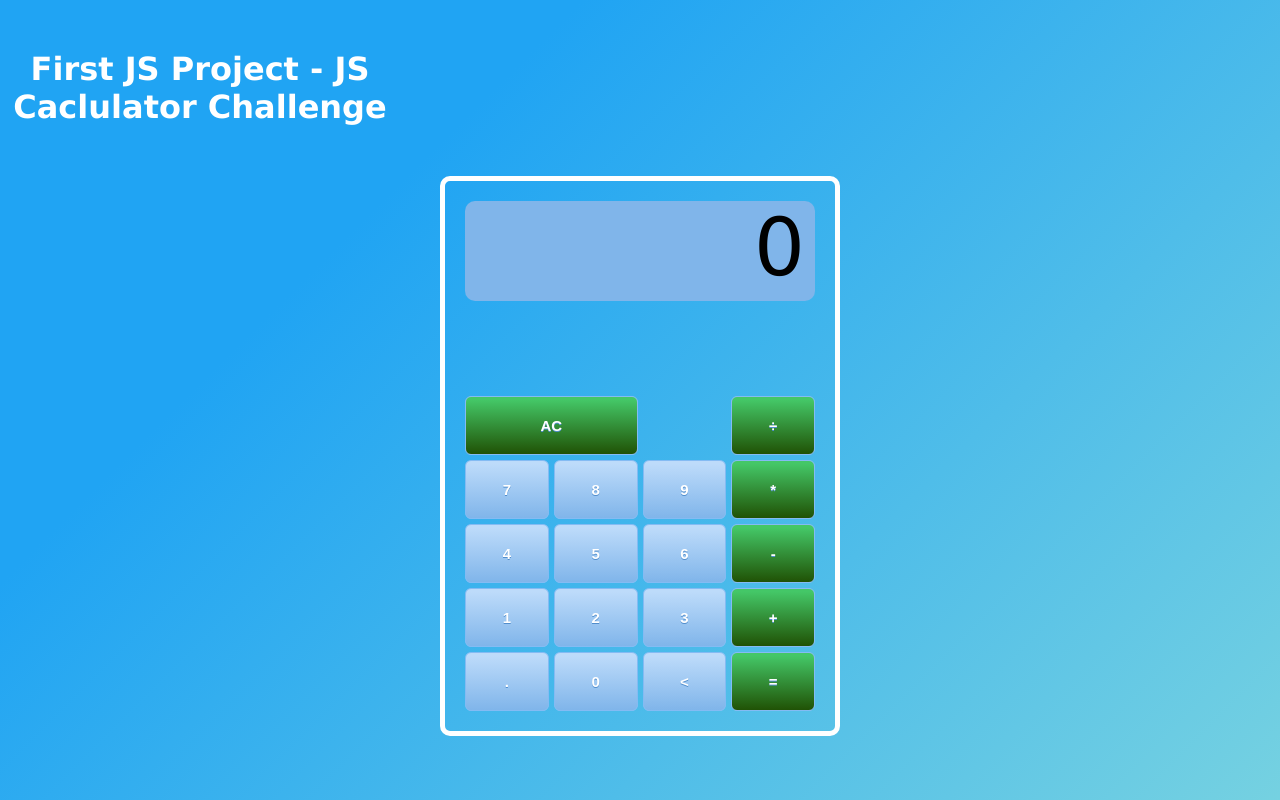
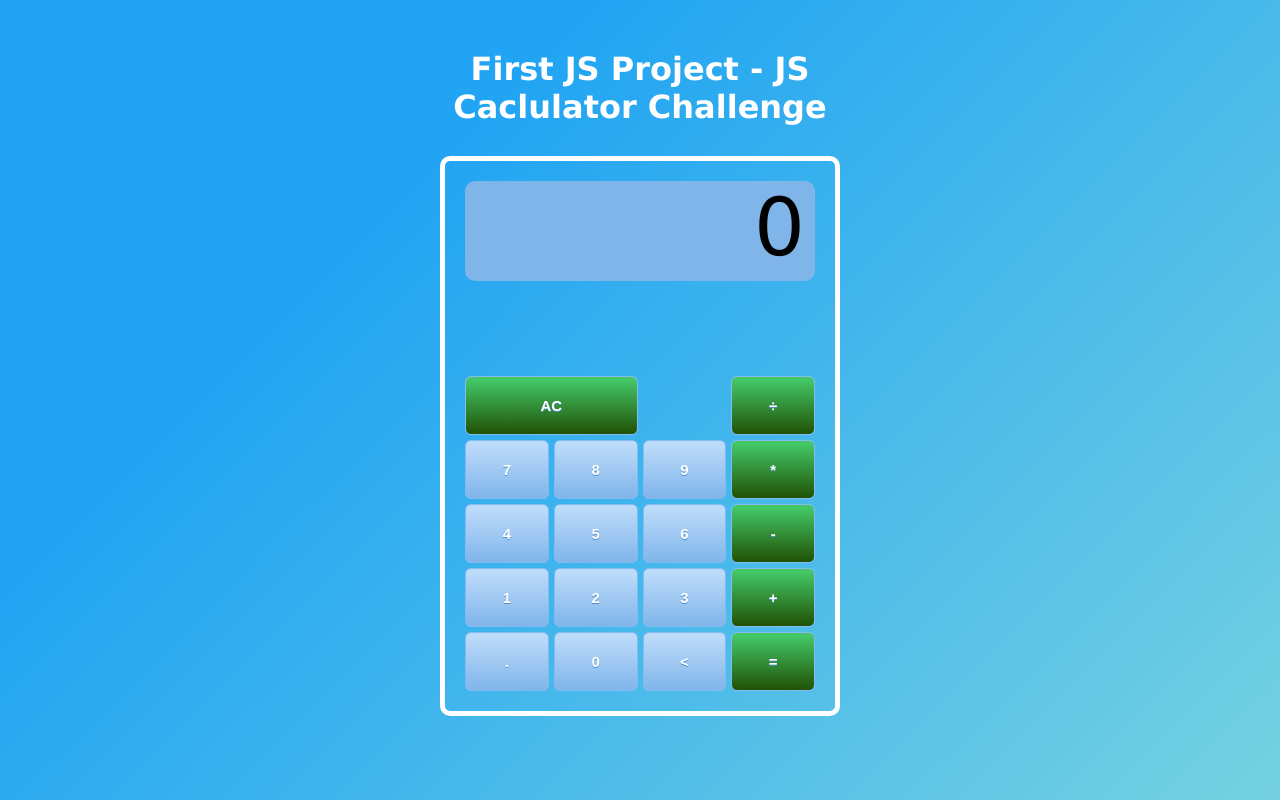
Before and after one commit to hoopercode/calculator, a plain HTML site: page index.html in a window 1280 px wide. Shown: the top 800 px of the page. Drawn offline with Linux system fonts and the light colour scheme.

Commit message:
sorted margins

```diff
--- a/SCSS/pages/landing.scss
+++ b/SCSS/pages/landing.scss
@@ -1,7 +1,15 @@
 h1 {
   color: white;
   text-align: center;
-  margin-bottom: 50px;
-  padding-top: 50px;
+  margin-bottom: 30px;
+  margin-top: 50px;
   width: 400px;
 }
+
+body {
+
+  display: flex;
+  align-items: center;
+  justify-content: flex-start;
+  flex-direction: column;
+}
--- a/index.html
+++ b/index.html
@@ -8,9 +8,7 @@
   <link rel="stylesheet" href="main.css">
 </head>
 <body>
-  <header>
-    <h1>First JS Project - JS Caclulator Challenge</h1>
-  </header>
+  <h1>First JS Project - JS Caclulator Challenge</h1>
   <main class ="calculator">
       <div class="calculator__container">
         <div class="calculator__screen">
```
Also changed, not shown: main.css.
